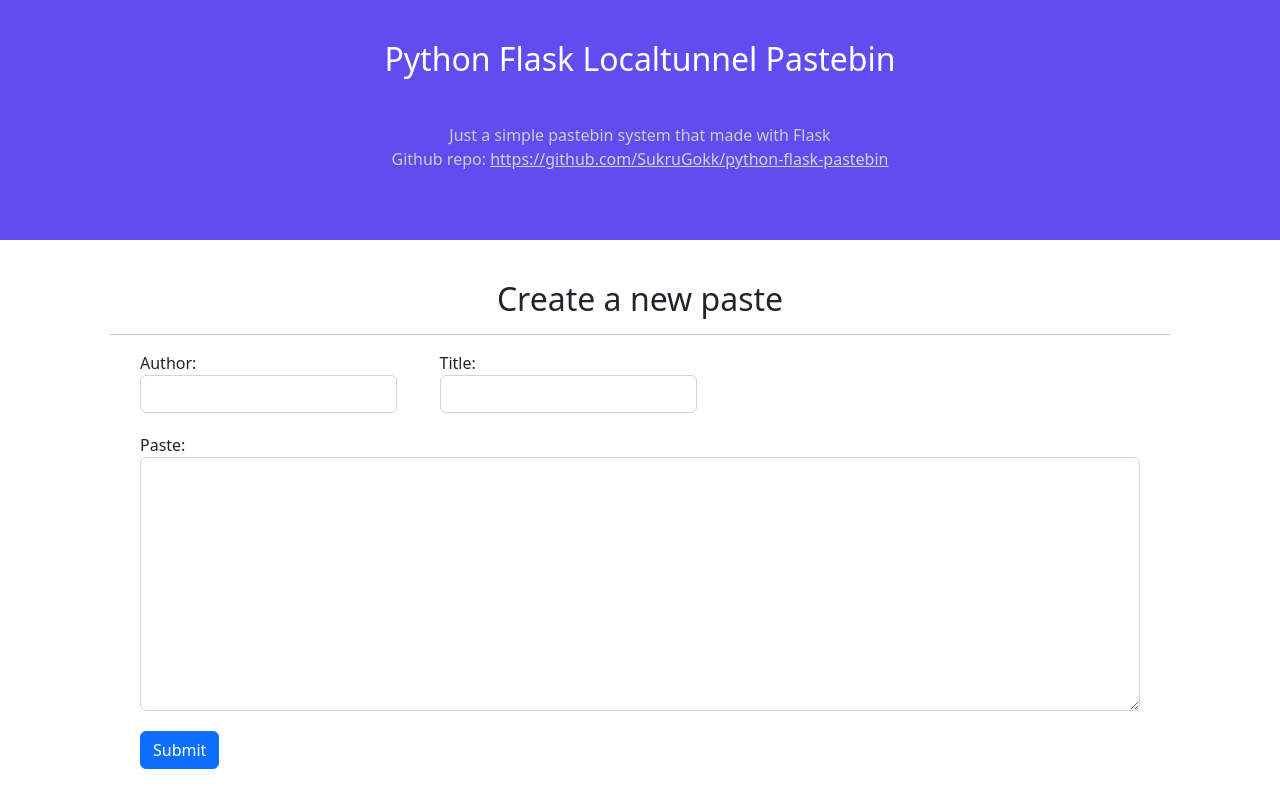
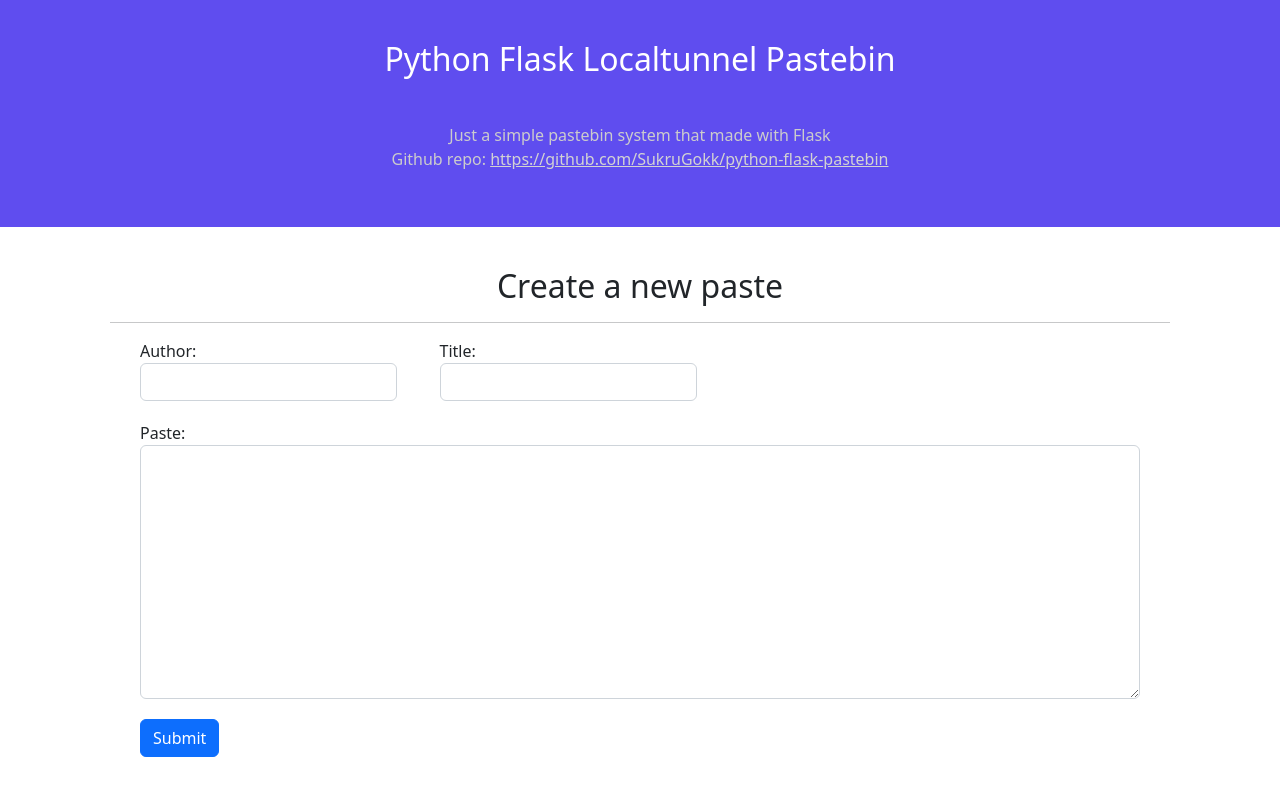
Before and after one commit to SukruGokk/flask-pastebin, a Flask app: page / in a window 1280 px wide. Shown: the part 56-865 px from the top of the page. Run offline with Flask 2, Linux system fonts and the light colour scheme.

Commit message:
Update main.css

```diff
--- a/static/main.css
+++ b/static/main.css
@@ -1,5 +1,4 @@
 .highlighted-container{
-	height: 30vh;
 	padding-top: 5vh;
 	padding-bottom: 5vh;
 }
@@ -33,8 +32,8 @@
 	display: inline-block;
 }
 
-.title-group{
-	padding-left: 3vw;
+.author-group{
+	padding-right: 3vw;
 }
 
 .paste-group{
@@ -70,3 +69,11 @@
 .link-section{
 	padding-bottom: 10px;
 }
+
+.notfound-img{
+	max-width: 100%;
+}
+
+.earthquake-img{
+	width: 100%;
+}
```
